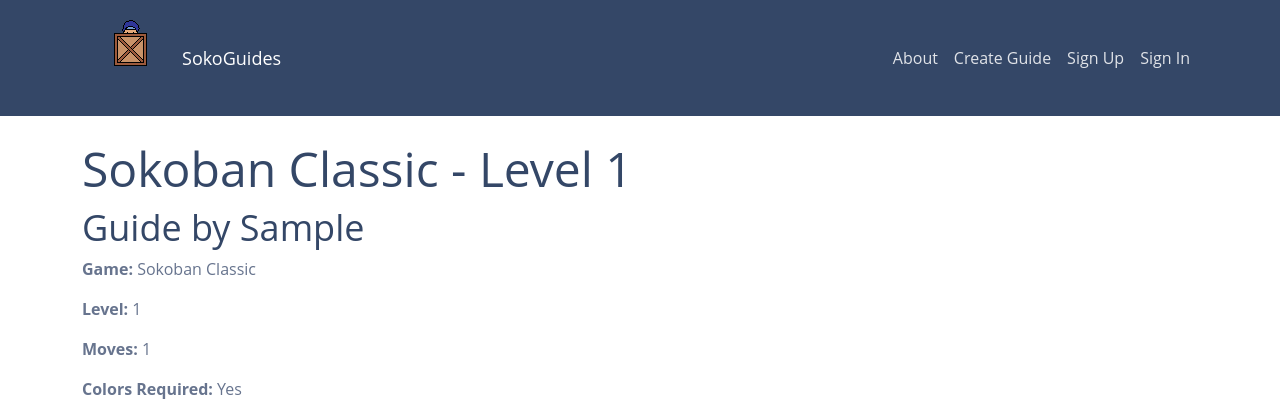
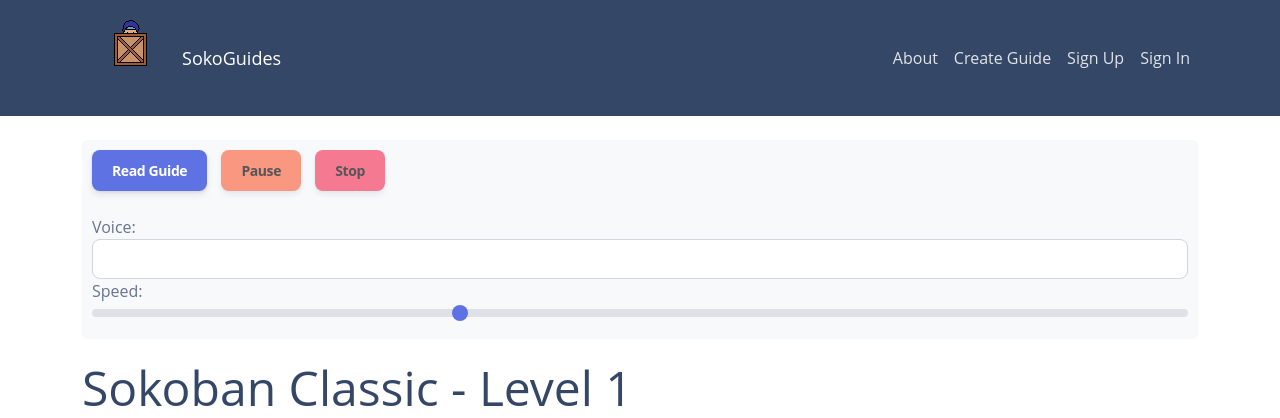
Before and after one commit to GuwnH/Sokoban, a Django app: page /guides/1/ in a window 1280 px wide. Shown: the top 418 px of the page. Run offline with Django 5.2, Linux system fonts and the light colour scheme; data comes from the database, SQL or seed files in the repository; tables that the repository leaves empty hold one stand-in row (values such as "Sample post"); lists and menus that the app fills with data are empty; some libraries are stand-ins or nearby versions.

Commit message:
added text to speech

```diff
--- a/guides/templates/view_guide.html
+++ b/guides/templates/view_guide.html
@@ -3,27 +3,72 @@
 {% block title %}Guide View - SokoGuides{% endblock %}
 
 {% block content %}
-
 {% load static %}
 
+<style>
+    .tts-controls {
+        background-color: #f8f9fa;
+        padding: 10px;
+        border-radius: 5px;
+        margin-bottom: 20px;
+    }
+    .tts-btn {
+        margin-right: 10px;
+    }
+    .highlight {
+        background-color: #fffde7;
+        transition: background-color 0.3s;
+    }
+    .speakable-section {
+        margin-bottom: 15px;
+    }
+</style>
+
+<!-- Text-to-Speech Controls -->
+<div class="tts-controls">
+    <button id="readGuide" class="btn btn-primary tts-btn">
+        <i class="fas fa-play"></i> Read Guide
+    </button>
+    <button id="pauseGuide" class="btn btn-warning tts-btn" disabled>
+        <i class="fas fa-pause"></i> Pause
+    </button>
+    <button id="stopGuide" class="btn btn-danger tts-btn" disabled>
+        <i class="fas fa-stop"></i> Stop
+    </button>
+    <div class="form-group mt-2">
+        <label for="voiceSelect">Voice:</label>
+        <select id="voiceSelect" class="form-control"></select>
+    </div>
+    <div class="form-group">
+        <label for="rateControl">Speed:</label>
+        <input type="range" id="rateControl" min="0.5" max="2" step="0.1" value="1" class="form-range">
+    </div>
+</div>
+
+<!-- Your existing content -->
 <a href="{% url 'guide_detail' guide_id=guide.guide_id %}">{{ guide.title }}</a>
 <link rel="stylesheet" href="{% static 'css/argon-dashboard.css' %}">
 
-<h1>{{ guide.game.game_name }} - Level {{ guide.guide_level }}</h1>
+<h1 id="guide-title">{{ guide.game.game_name }} - Level {{ guide.guide_level }}</h1>
 <main>
     <section class="guide">
-        <h2>Guide by
+        <h2 id="author">Guide by
             {% if guide.user.userprofile.user_display %}
                 {{ guide.user.userprofile.user_display }}
             {% else %}
                 {{ guide.user.username }}
             {% endif %}
         </h2>
-        <p><strong>Game:</strong> {{ guide.game.game_name }}</p>
-        <p><strong>Level:</strong> {{ guide.guide_level }}</p>
-        <p><strong>Moves:</strong> {{ guide.number_of_moves }}</p>
-        <p><strong>Colors Required:</strong> {{ guide.colors_required|yesno:"Yes,No" }}</p>
-        <p><strong>Guide:</strong>{{ guide.guide_text|linebreaks }}</p>
+        <div class="speakable-section">
+            <p class="tts-content"><strong>Game:</strong> {{ guide.game.game_name }}</p>
+            <p class="tts-content"><strong>Level:</strong> {{ guide.guide_level }}</p>
+            <p class="tts-content"><strong>Moves:</strong> {{ guide.number_of_moves }}</p>
+            <p class="tts-content"><strong>Colors Required:</strong> {{ guide.colors_required|yesno:"Yes,No" }}</p>
+            <div class="tts-content">
+                <strong>Guide:</strong>
+                {{ guide.guide_text|linebreaks }}
+            </div>
+        </div>
     </section>
 
     <section class="images">
@@ -36,4 +81,103 @@
     </section>
 </main>
 
+<script>
+document.addEventListener('DOMContentLoaded', function() {
+    // Get DOM elements
+    const readBtn = document.getElementById('readGuide');
+    const pauseBtn = document.getElementById('pauseGuide');
+    const stopBtn = document.getElementById('stopGuide');
+    const voiceSelect = document.getElementById('voiceSelect');
+    const rateControl = document.getElementById('rateControl');
+
+    // Speech synthesis setup
+    const synth = window.speechSynthesis;
+    let utterance = null;
+    let voices = [];
+
+    // Function to get all text to be read
+    function getFullGuideText() {
+        const sections = [
+            document.getElementById('guide-title').textContent,
+            document.getElementById('author').textContent,
+            ...Array.from(document.querySelectorAll('.tts-content')).map(el => el.textContent)
+        ];
+        return sections.join('. '); // Join with periods for better speech pauses
+    }
+
+    // Populate voice options
+    function populateVoices() {
+        voices = synth.getVoices();
+        voiceSelect.innerHTML = '';
+        voices.forEach(voice => {
+            const option = document.createElement('option');
+            option.textContent = `${voice.name} (${voice.lang})`;
+            option.setAttribute('data-voice', voice.name);
+            voiceSelect.appendChild(option);
+        });
+    }
+
+    // Initialize voices
+    populateVoices();
+    if (speechSynthesis.onvoiceschanged !== undefined) {
+        speechSynthesis.onvoiceschanged = populateVoices;
+    }
+
+    // Read the guide
+    readBtn.addEventListener('click', () => {
+        if (synth.speaking && synth.paused) {
+            synth.resume();
+            readBtn.disabled = true;
+            pauseBtn.disabled = false;
+            stopBtn.disabled = false;
+            return;
+        }
+
+        if (synth.speaking) {
+            synth.cancel();
+        }
+
+        const text = getFullGuideText();
+        utterance = new SpeechSynthesisUtterance(text);
+
+        // Set selected voice
+        const selectedVoice = voiceSelect.selectedOptions[0]?.getAttribute('data-voice');
+        if (selectedVoice) {
+            utterance.voice = voices.find(voice => voice.name === selectedVoice);
+        }
+
+        // Set rate
+        utterance.rate = parseFloat(rateControl.value);
+
+        utterance.onend = () => {
+            readBtn.disabled = false;
+            pauseBtn.disabled = true;
+            stopBtn.disabled = true;
+        };
+
+        synth.speak(utterance);
+        readBtn.disabled = true;
+        pauseBtn.disabled = false;
+        stopBtn.disabled = false;
+    });
+
+    // Pause the reading
+    pauseBtn.addEventListener('click', () => {
+        if (synth.speaking && !synth.paused) {
+            synth.pause();
+            pauseBtn.disabled = true;
+            readBtn.disabled = false;
+        }
+    });
+
+    // Stop the reading
+    stopBtn.addEventListener('click', () => {
+        synth.cancel();
+        readBtn.disabled = false;
+        pauseBtn.disabled = true;
+        stopBtn.disabled = true;
+    });
+});
+</script>
+
 {% endblock %}
```
